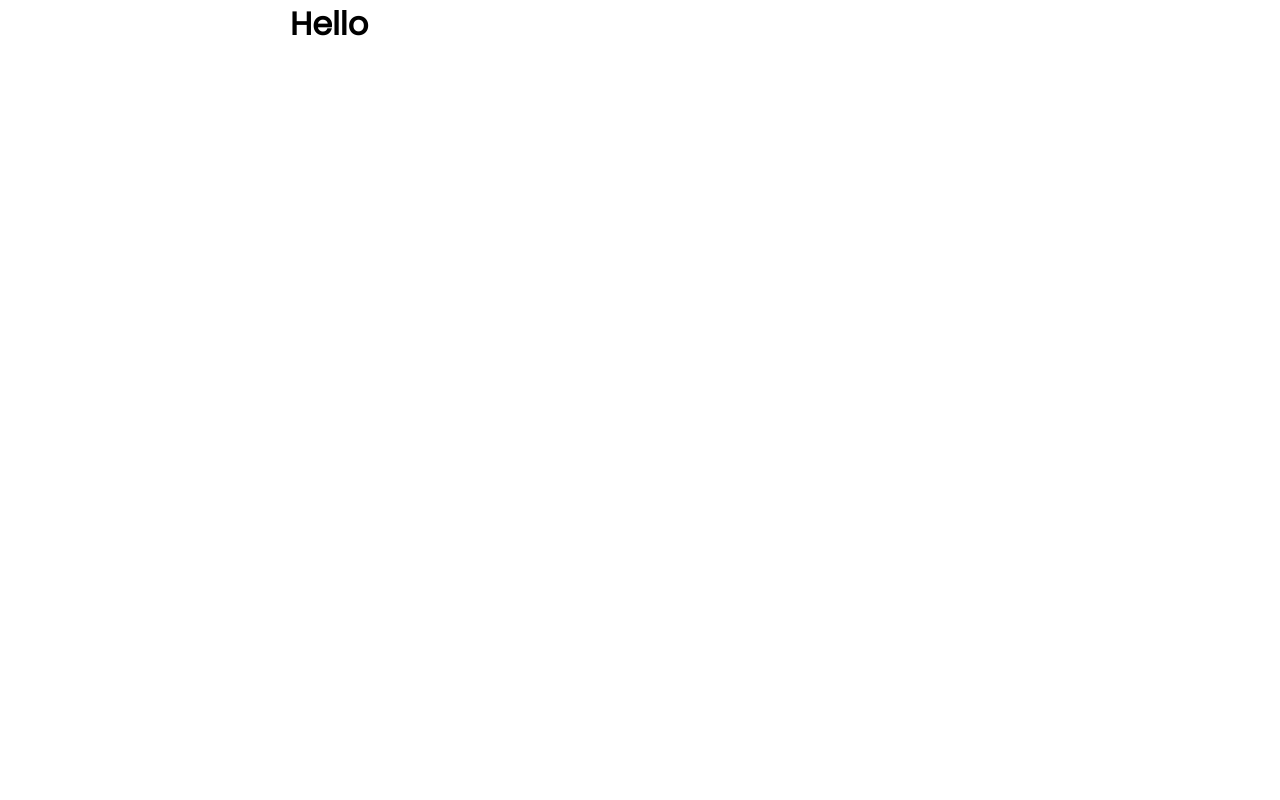
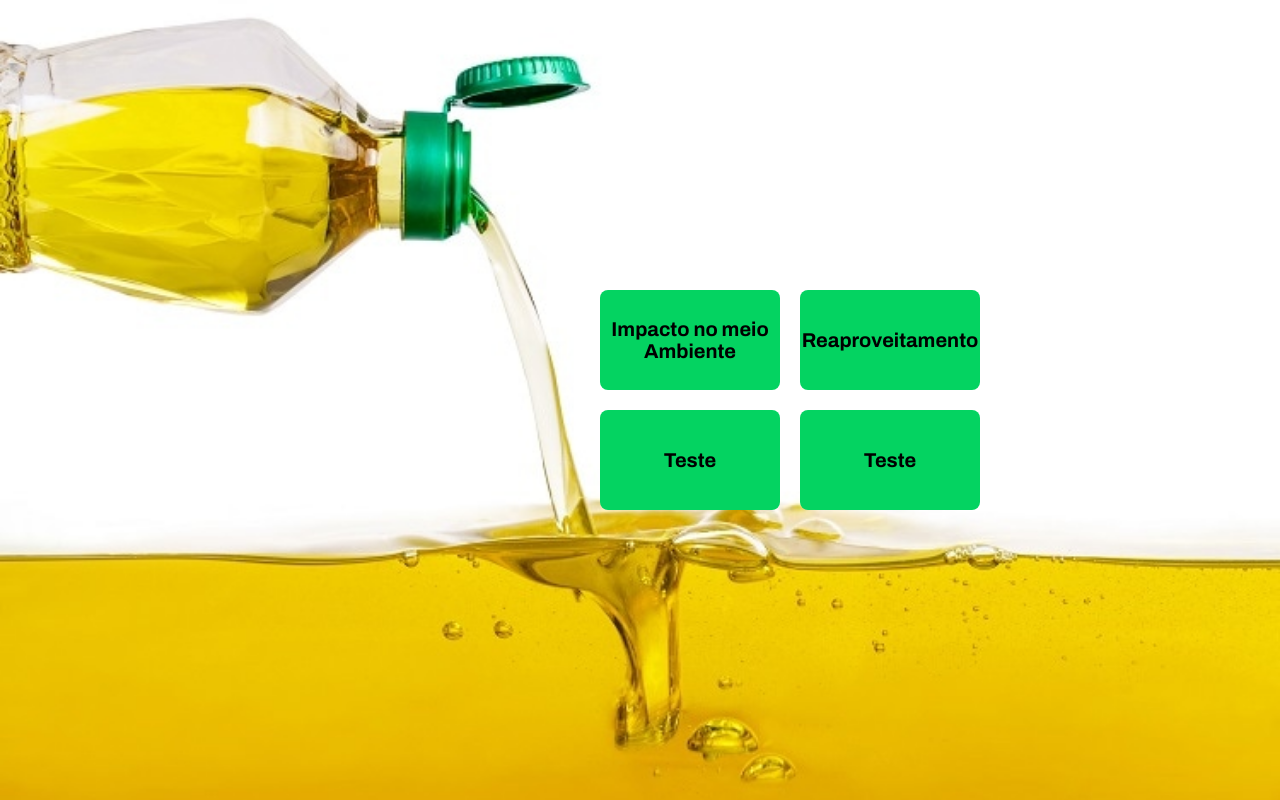
Before and after one commit to gjmedeiros/aps-reciclagem, a React (Create React App) app: page / in a window 1280 px wide. Built offline with nearby package versions, Linux system fonts and the light colour scheme.

Commit message:
Criando Landing

```diff
--- a/src/assets/styles/global.css
+++ b/src/assets/styles/global.css
@@ -15,7 +15,8 @@ body,
 }
 
 body {
-  background: #ffffff;
+  background: url("../../assets/images/image.jpg");
+  background-size: cover;
 }
 
 #root {
--- a/src/pages/Landing/index.tsx
+++ b/src/pages/Landing/index.tsx
@@ -1,9 +1,23 @@
+import { Button } from "react-bootstrap";
 import "./styles.css";
 
 function Landing() {
   return (
     <div id="landing" className="container">
-      <h1>Hello</h1>
+      <div className="block-grid">
+        <div className="card-item">
+          <Button>Impacto no meio Ambiente</Button>
+        </div>
+        <div className="card-item">
+          <Button>Reaproveitamento</Button>
+        </div>
+        <div className="card-item">
+          <Button>Teste</Button>
+        </div>
+        <div className="card-item">
+          <Button>Teste</Button>
+        </div>
+      </div>
     </div>
   );
 }
--- a/src/pages/Landing/styles.css
+++ b/src/pages/Landing/styles.css
@@ -2,4 +2,38 @@
 #landing {
   width: 100vw;
   height: 100vh;
+
+  display: flex;
+  align-items: center;
+  justify-content: flex-end;
 }
+
+#landing .block-grid {
+  display: grid;
+  grid-template-columns: repeat(2, 20rem);
+}
+
+#landing .block-grid .card-item {
+  background-color: #04d361;
+  border-radius: 0.8rem;
+
+  display: flex;
+  align-items: center;
+  justify-content: center;
+  margin: 1rem;
+  height: 10rem;
+  transition: background-color 0.2s;
+}
+
+#landing .block-grid .card-item:hover {
+  background-color: #04bf58;
+}
+
+#landing .block-grid .card-item button {
+  height: 10rem;
+  width: 18rem;
+  background-color: transparent;
+  border: none;
+  cursor: pointer;
+  font: 700 2rem Archivo;
+}
```
Also changed, not shown: src/assets/images/image.jpg (added).
